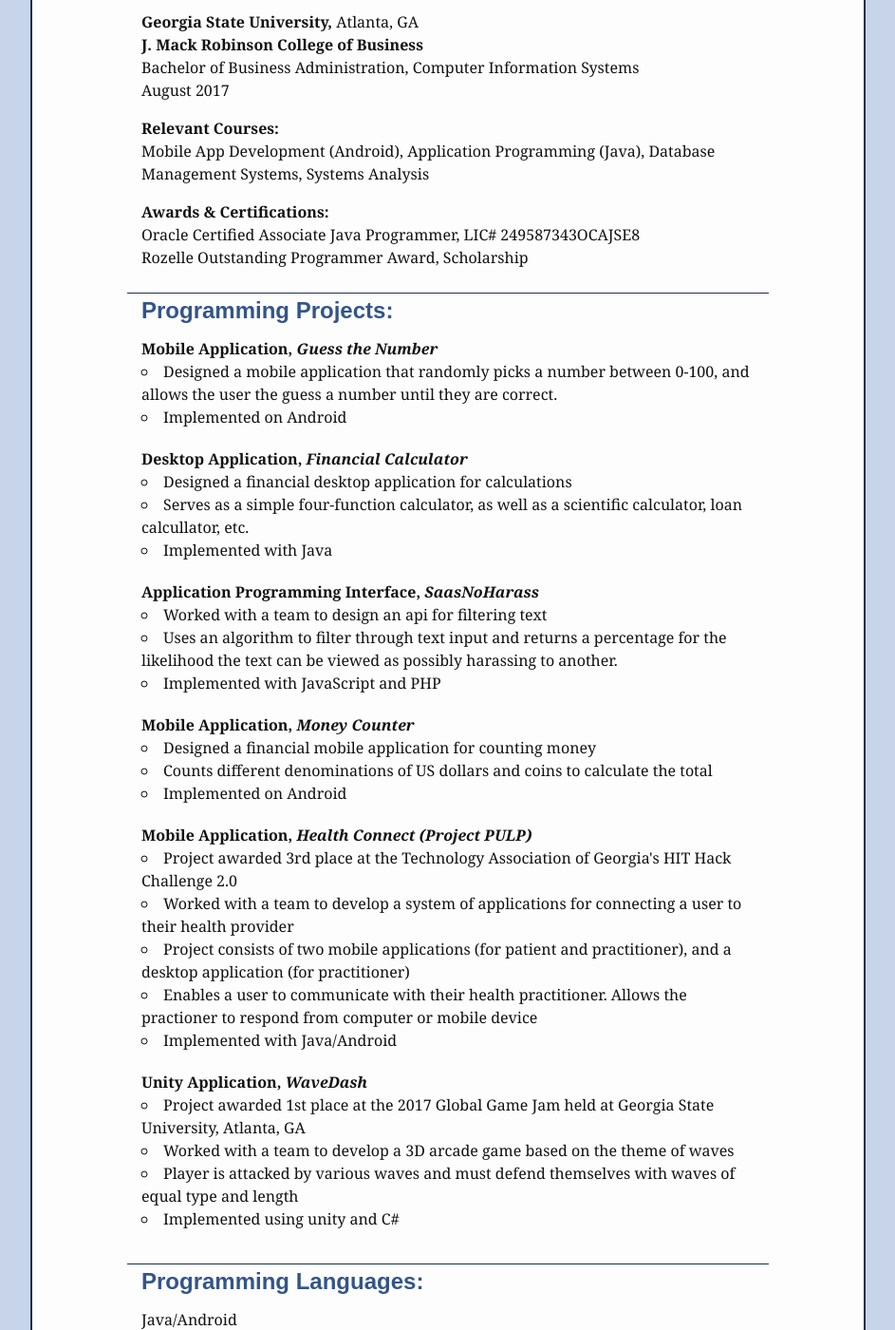
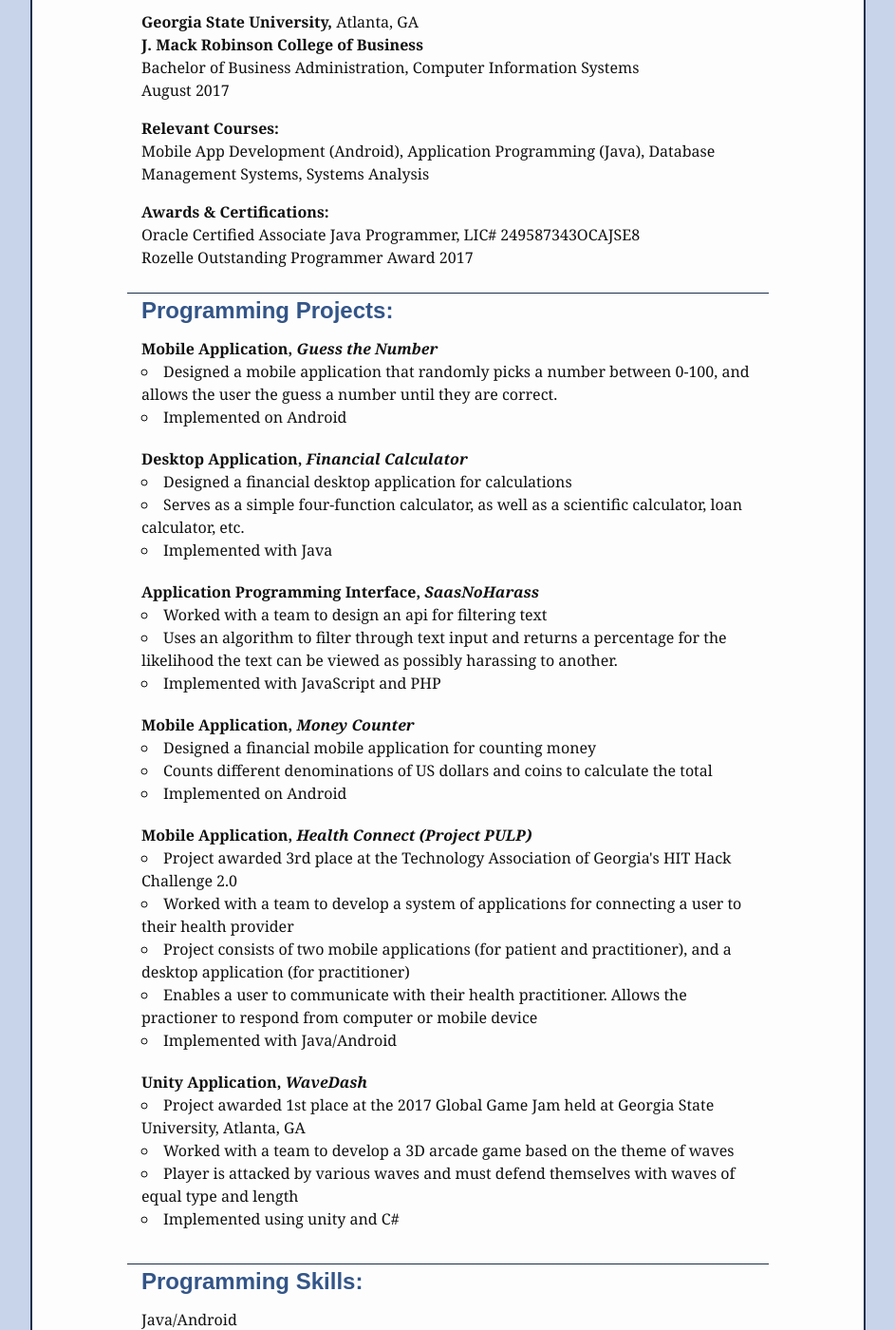
Before and after one commit to ngbrown11/ngbrown11.github.io, a Jekyll site: the page built from permalinks/cv.md, in a window 1280 px wide and 1400 px high, scrolled down 654 px. Shown: the whole window at 95% size, without its empty margins (168-1111 px from the left). Built offline with Jekyll 4.4.1, drawn with Linux system fonts in a browser that asks for light colours; some of the changed text lies outside the part shown.

Commit message:
Update cv.html
Add some skills and fix typos

```diff
--- a/_layouts/cv.html
+++ b/_layouts/cv.html
@@ -37,7 +37,7 @@
                         <p>
 							<b>Awards &amp; Certifications:</b>
                         	<br>Oracle Certified Associate Java Programmer, LIC# 249587343OCAJSE8
-							<br>Rozelle Outstanding Programmer Award, Scholarship
+							<br>Rozelle Outstanding Programmer Award 2017
 						</p>
                     </li>
                 </ul>
@@ -56,7 +56,7 @@
                         <b>Desktop Application, <i>Financial Calculator</i></b>
                         <ul class="res-list-lists">
                             <li>Designed a financial desktop application for calculations</li>
-                            <li>Serves as a simple four-function calculator, as well as a scientific calculator, loan calcullator, etc.</li>
+                            <li>Serves as a simple four-function calculator, as well as a scientific calculator, loan calculator, etc.</li>
                             <li>Implemented with Java</li>
                         </ul>
                     </li>
@@ -98,12 +98,14 @@
                 </ul>
             </div>
             <div class="res-section">
-            	<h2><strong><span class="res-section-title">Programming Languages:</span></strong></h2>
+            	<h2><strong><span class="res-section-title">Programming Skills:</span></strong></h2>
                 <ul>
                     <li>Java/Android</li>
                     <li>HTML/CSS/JavaScript</li>
                     <li>Python</li>
                     <li>SQL</li>
+		    <li>Spring Framework</li>
+		    <li>Tomcat</li>
                 </ul>
             </div>
 		</div>
```
